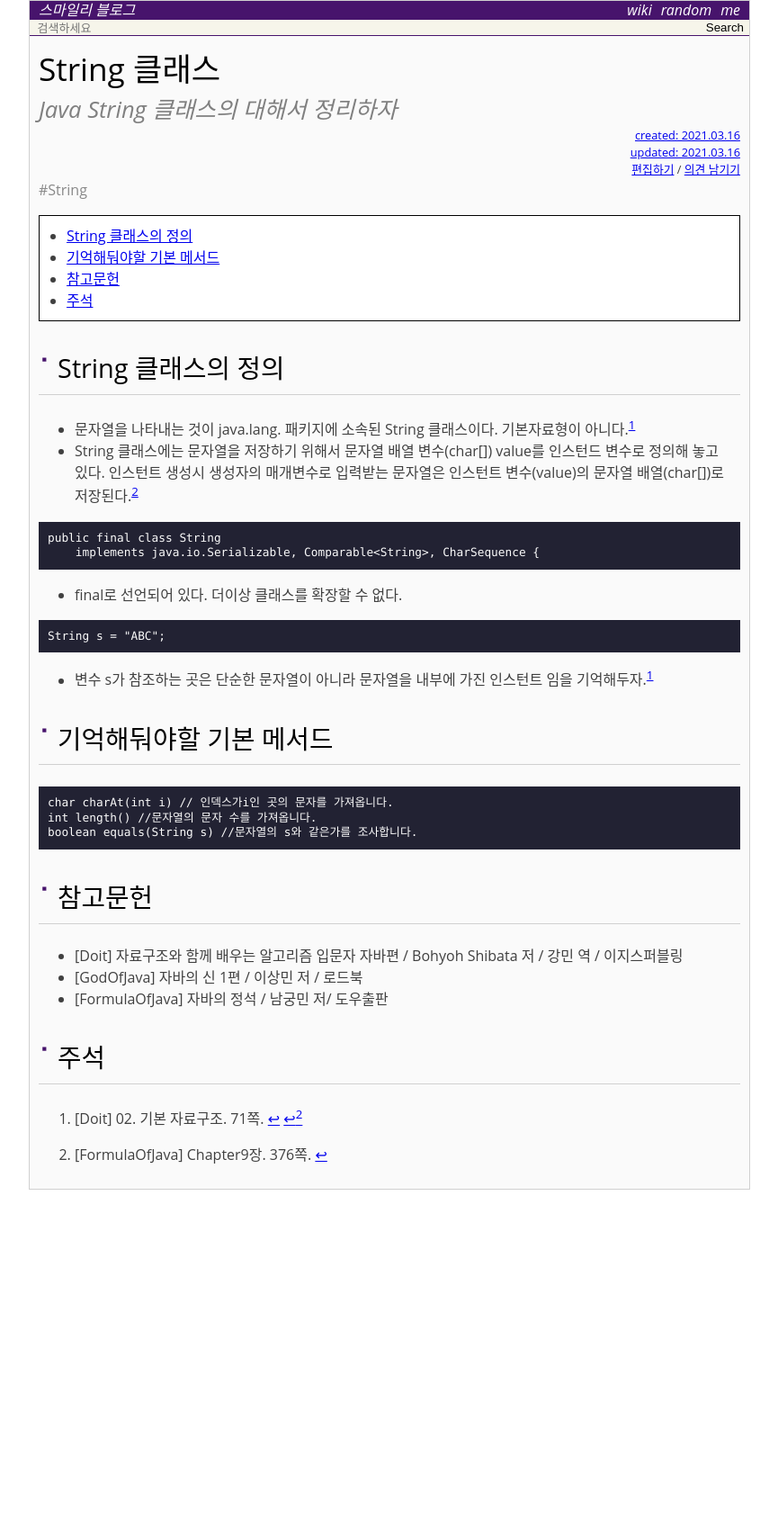
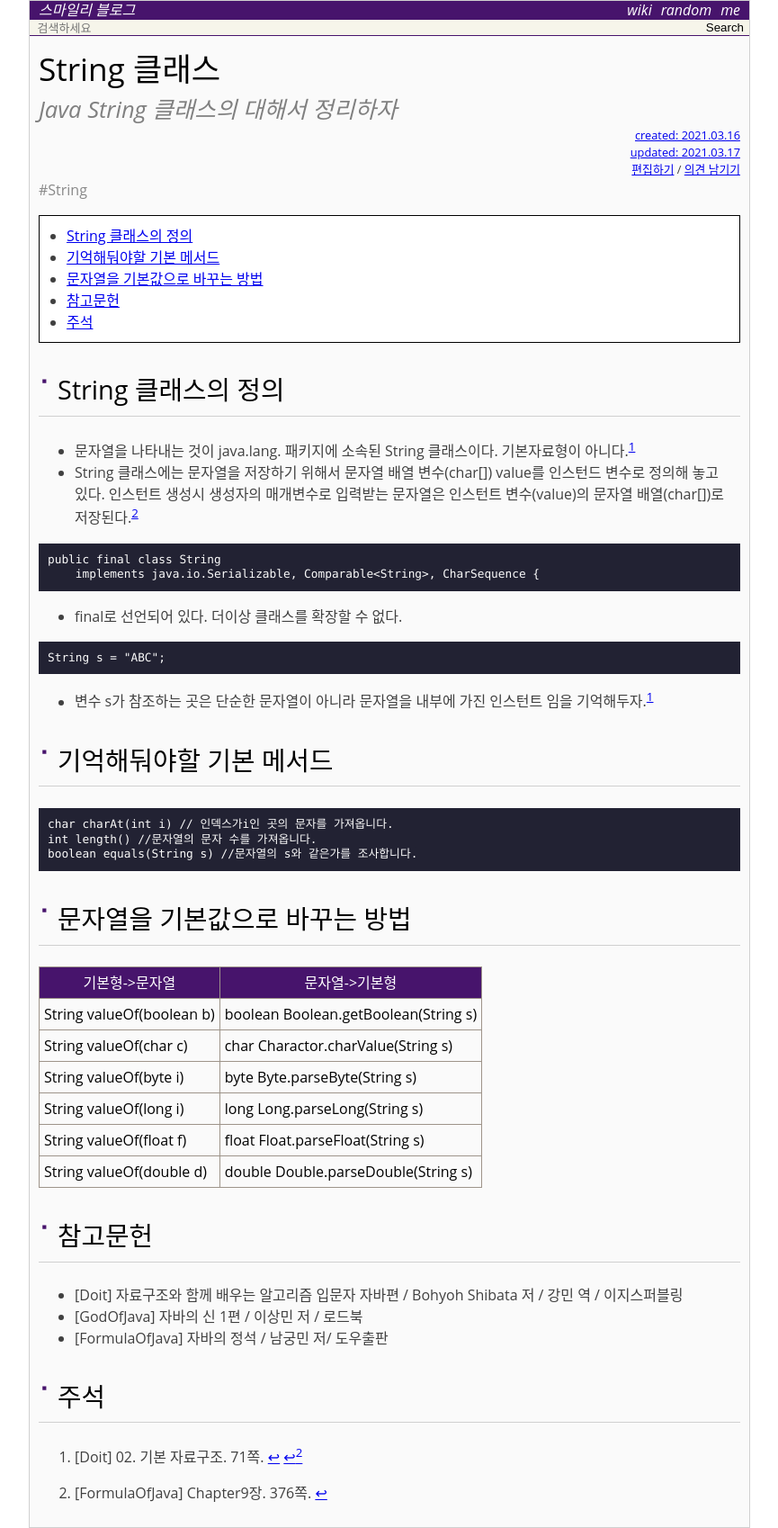
Before and after one commit to wafy/wafy.github.io, a Jekyll site: the page built from _wiki/String.md, in a window 1280 px wide. Shown: the whole page at 90% size, without its empty margins (207-1072 px from the left). Built offline with Jekyll 4.4.1, drawn with Linux system fonts in a browser that asks for light colours; comment, search, counter and statistics services are not loaded; before the commit the page ends 1322 px from its top, so only the background shows below that.

Commit message:
문자열 변환표를 작성하라

````diff
--- a/_data/pageMap.yml
+++ b/_data/pageMap.yml
@@ -76,7 +76,7 @@ String:
     summary: 'Java String 클래스의 대해서 정리하자'
     parent: ""
     url: /wiki/String
-    updated: '2021-03-16 16:17:30 +0900'
+    updated: '2021-03-17 10:47:05 +0900'
     children: []
 Terminal:
     type: wiki
--- a/_wiki/String.md
+++ b/_wiki/String.md
@@ -3,7 +3,7 @@ layout  : wiki
 title   : String 클래스
 summary : Java String 클래스의 대해서 정리하자
 date    : 2021-03-16 15:15:58 +0900
-updated : 2021-03-16 16:17:30 +0900
+updated : 2021-03-17 10:47:05 +0900
 tag     : String
 toc     : true
 public  : true
@@ -35,6 +35,16 @@ char charAt(int i) // 인덱스가i인 곳의 문자를 가져옵니다.
 int length() //문자열의 문자 수를 가져옵니다.
 boolean equals(String s) //문자열의 s와 같은가를 조사합니다.
 ```
+## 문자열을 기본값으로 바꾸는 방법
+
+| 기본형->문자열            | 문자열->기본형                       |
+|---------------------------|--------------------------------------|
+| String valueOf(boolean b) | boolean Boolean.getBoolean(String s) |
+| String valueOf(char c)    | char Charactor.charValue(String s)   |
+| String valueOf(byte i)    | byte Byte.parseByte(String s)        |
+| String valueOf(long i)    | long Long.parseLong(String s)        |
+| String valueOf(float f)   | float Float.parseFloat(String s)     |
+| String valueOf(double d)  | double Double.parseDouble(String s)  |
 
 
 ## 참고문헌
````
